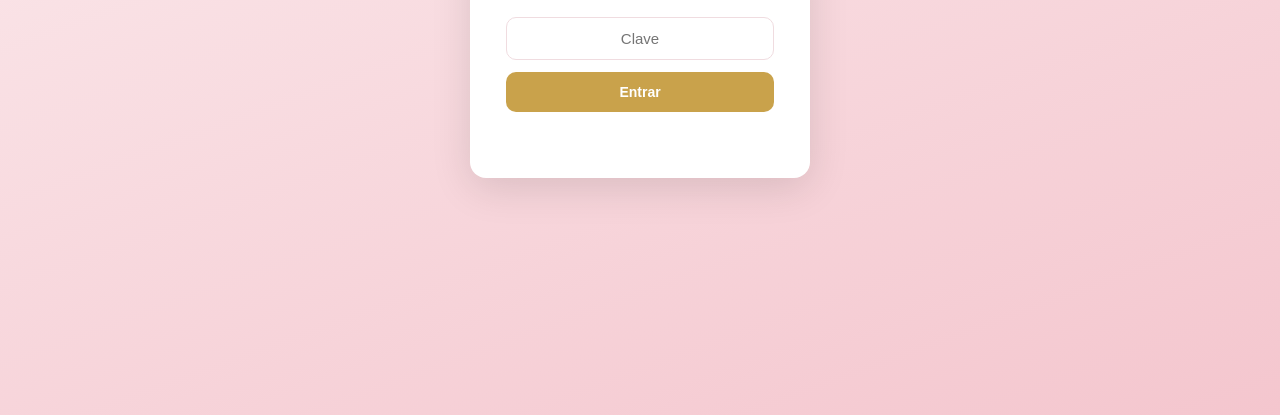
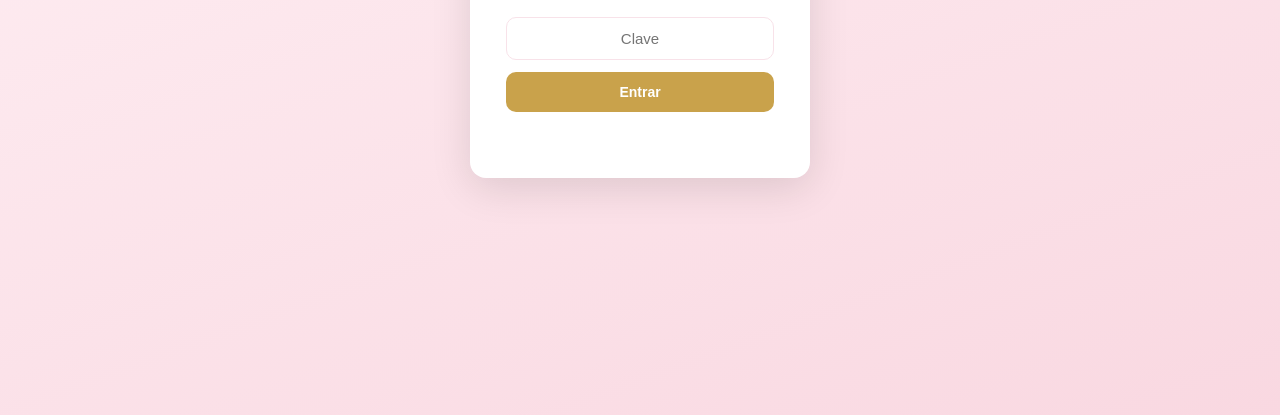
Before and after one commit to aleja12167-blip/azahara-dashboard, a plain HTML site: page index.html in a window 1280 px wide. Shown: the part 385-800 px from the top of the page. Drawn offline with Linux system fonts and the light colour scheme.

Commit message:
Aclara la paleta a tonos rosa más claros

```diff
--- a/index.html
+++ b/index.html
@@ -7,14 +7,14 @@
 <title>Azahara — Tablero diario</title>
 <style>
   :root {
-    --rosa: #F4C6CE;
-    --rosa-suave: #FCEEF0;
+    --rosa: #F9D8E1;
+    --rosa-suave: #FFF1F5;
     --dorado: #C9A24B;
-    --texto: #3A2E2E;
-    --texto-suave: #8A7373;
+    --texto: #4A3238;
+    --texto-suave: #A9808C;
     --card-bg: #FFFFFF;
-    --bg: #FAF3F0;
-    --borde: #F0DCE0;
+    --bg: #FFF6F9;
+    --borde: #F8E2E9;
   }
   * { box-sizing: border-box; }
   body {
```
